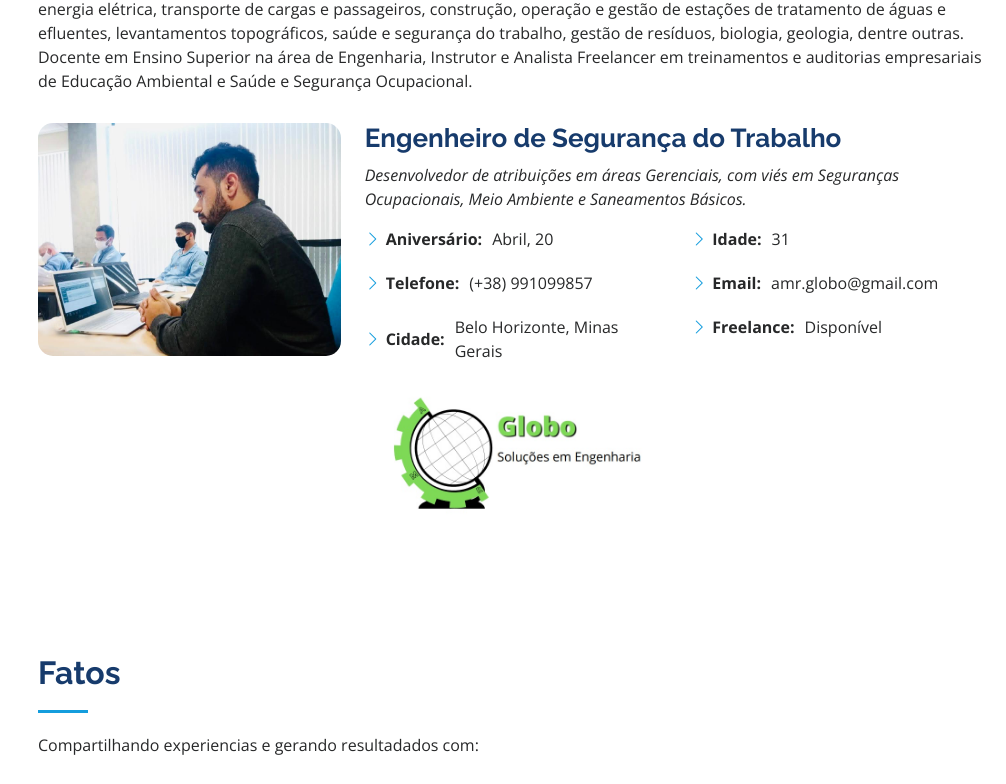
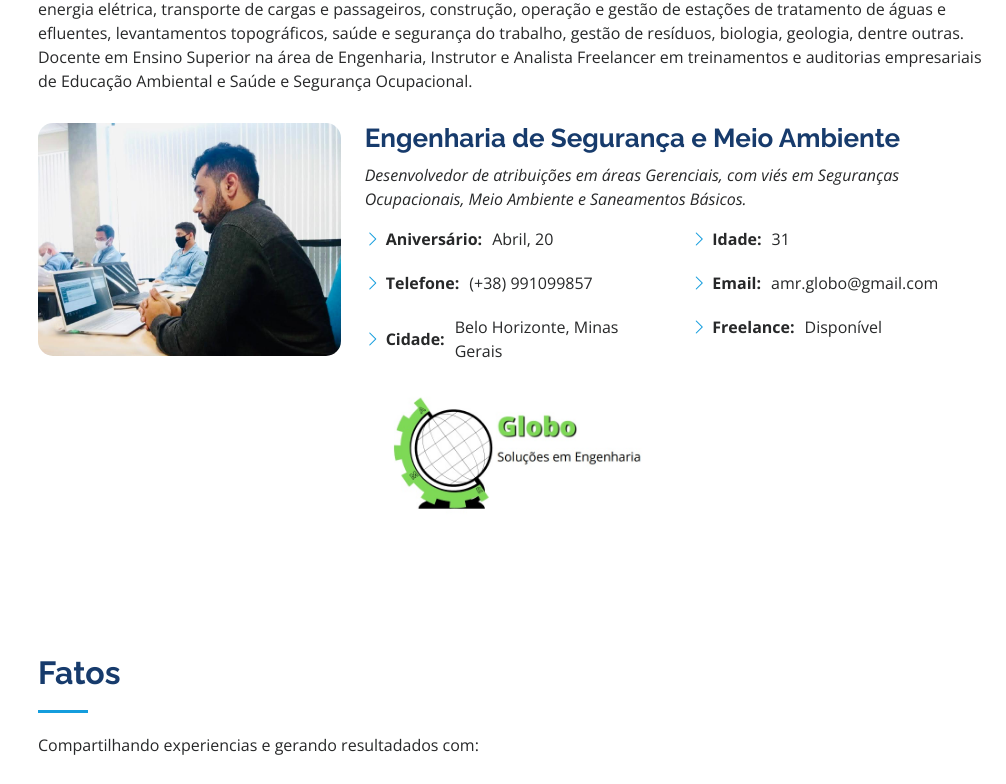
Before and after one commit to LeonardoHAraujo/amrglobo, a plain HTML site: page index.html in a window 1280 px wide. Shown: the part 1157-1941 px from the top of the page, without its empty margins (274-1280 px from the left). Drawn offline with nearby package versions, Linux system fonts and the light colour scheme.

Commit message:
Change title.

```diff
--- a/index.html
+++ b/index.html
@@ -87,7 +87,7 @@
             <img src="assets/img/matheus.jpeg" class="img-fluid mapa-image" alt="">
           </div>
           <div class="col-lg-8 pt-4 pt-lg-0 content" data-aos="fade-left">
-            <h3>Engenheiro de Segurança do Trabalho</h3>
+            <h3>Engenharia de Segurança e Meio Ambiente</h3>
             <p class="fst-italic">
               Desenvolvedor de atribuições em áreas Gerenciais, com viés em Seguranças Ocupacionais, Meio Ambiente e Saneamentos Básicos.
             </p>
```
